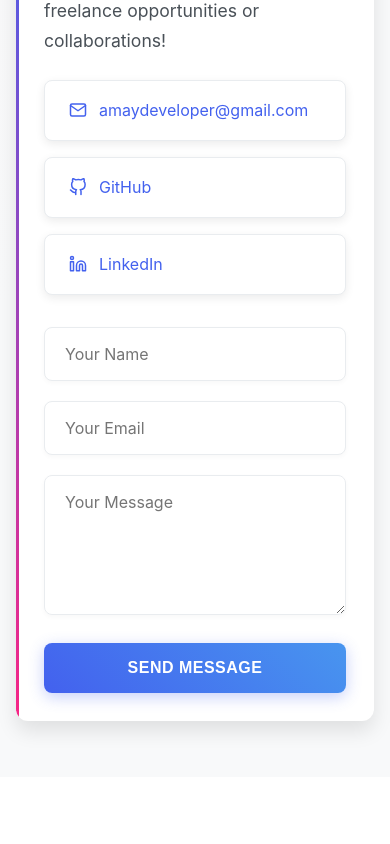
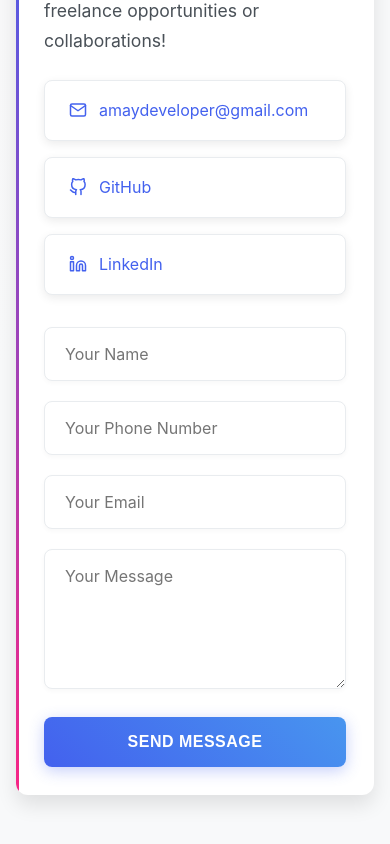
Before and after one commit to adnaandeveloper/my-porfolio, a React (Create React App) app: page / in a window 390 px wide. Shown: the part 2338-3182 px from the top of the page. Before the commit the page ends 3115 px from the top, so only its background shows below. Built offline with nearby package versions, Linux system fonts and the light colour scheme.

Commit message:
added phone number

```diff
--- a/src/App.js
+++ b/src/App.js
@@ -5,6 +5,7 @@ export default function Portfolio() {
   const [formData, setFormData] = useState({
     name: "",
     email: "",
+    phone: "",
     message: "",
   });
   const [submitted, setSubmitted] = useState(false);
@@ -176,7 +177,9 @@ export default function Portfolio() {
               <span>GitHub</span>
             </a>
             <a
-              href="https://linkedin.com/in/yourprofile"
+              href="https://linkedin.com/in/
+adnaan-mohamud
+"
               target="_blank"
               className="contact-link"
               rel="noopener noreferrer"
@@ -193,6 +196,15 @@ export default function Portfolio() {
                   type="text"
                   name="name"
                   placeholder="Your Name"
+                  required
+                  onChange={handleChange}
+                />
+              </div>
+              <div className="form-group">
+                <input
+                  type="phone"
+                  name="phone"
+                  placeholder="Your Phone Number"
                   required
                   onChange={handleChange}
                 />
```
